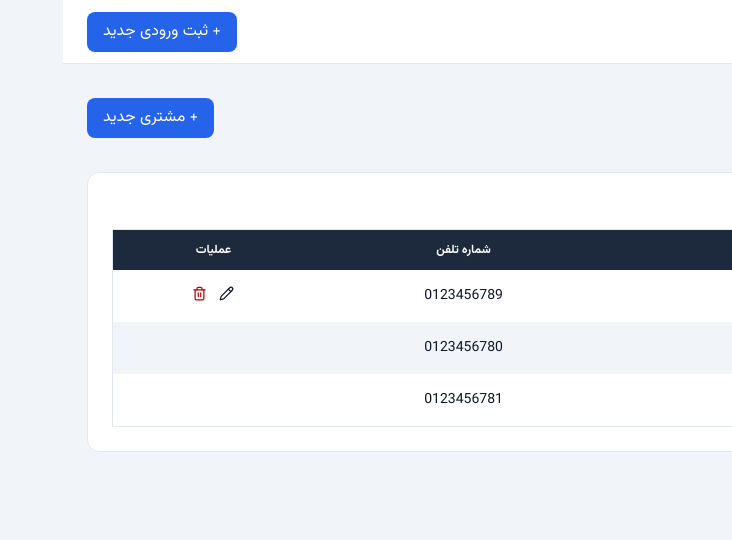
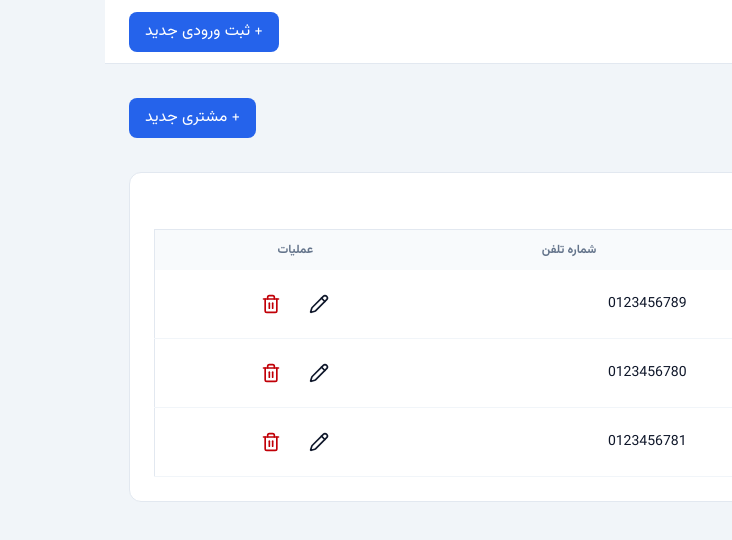
Before and after one commit to mosi3883/pistaFlow-ui, a React (Vite) app: page /customers in a window 1280 px wide. Shown: the top 540 px of the page, without its empty margins (548-1280 px from the left). Built offline with nearby package versions, Linux system fonts and the light colour scheme.

Commit message:
8-customers-2

```diff
--- a/package.json
+++ b/package.json
@@ -1,7 +1,7 @@
 {
   "name": "pistaflow-ui",
   "private": true,
-  "version": "0.8.1",
+  "version": "0.8.2",
   "type": "module",
   "scripts": {
     "dev": "vite",
--- a/src/components/customers/CustomerTable.jsx
+++ b/src/components/customers/CustomerTable.jsx
@@ -4,35 +4,55 @@ import { Link } from 'react-router';
 function CustomerTable() {
   return (
     <table className='border w-full'>
-      <thead className='bg-slate-800 text-white'>
+      <thead className='bg-slate-50 text-muted'>
         <tr>
-          <th className='p-3 text-xs text-center'>نام مشتری</th>
-          <th className='p-3 text-xs text-center'>شماره تلفن</th>
-          <th className='p-3 text-xs text-center'>عملیات</th>
+          <th className='px-4 py-3 text-xs text-center'>نام مشتری</th>
+          <th className='px-4 py-3 text-xs text-center'>شماره تلفن</th>
+          <th className='px-4 py-3 text-xs text-center'>عملیات</th>
         </tr>
       </thead>
       <tbody>
-        <tr>
-          <td className='p-4 text-sm text-center'>محمد احمدی</td>
-          <td className='p-4 text-sm text-center'>0123456789</td>
-          <td className='flex justify-center gap-3 p-4 text-sm'>
-            <Link to='#'>
-              <LuPencil size={15} />
-            </Link>
-            <button className='cursor-pointer'>
-              <LuTrash2 size={15} className='text-red-700 hover:text-red-500 transition-colors duration-150' />
-            </button>
+        <tr className='hover:bg-slate-50 border-slate-100 border-b transition-colors duration-150'>
+          <td className='px-4 py-4 text-sm text-right'>محمد احمدی</td>
+          <td className='px-4 py-4 text-sm text-right'>0123456789</td>
+          <td className='px-4 py-4 text-sm text-right'>
+            <div className='flex justify-center gap-3'>
+              <Link to='#' className='p-2'>
+                <LuPencil size={20} />
+              </Link>
+              <button className='p-2 cursor-pointer'>
+                <LuTrash2 size={20} className='text-red-700 hover:text-red-500 transition-colors duration-150' />
+              </button>
+            </div>
           </td>
         </tr>
-        <tr className='bg-slate-100'>
-          <td className='p-4 text-sm text-center'>علی رضایی</td>
-          <td className='p-4 text-sm text-center'>0123456780</td>
-          <td></td>
+        <tr className='hover:bg-slate-50 border-slate-100 border-b transition-colors duration-150'>
+          <td className='px-4 py-4 text-sm text-right'>علی رضایی</td>
+          <td className='px-4 py-4 text-sm text-right'>0123456780</td>
+          <td className='px-4 py-4 text-sm text-right'>
+            <div className='flex justify-center gap-3'>
+              <Link to='#' className='p-2'>
+                <LuPencil size={20} />
+              </Link>
+              <button className='p-2 cursor-pointer'>
+                <LuTrash2 size={20} className='text-red-700 hover:text-red-500 transition-colors duration-150' />
+              </button>
+            </div>
+          </td>
         </tr>
-        <tr>
-          <td className='p-4 text-sm text-center'>حاج غلامعلی احمدآبادی</td>
-          <td className='p-4 text-sm text-center'>0123456781</td>
-          <td></td>
+        <tr className='hover:bg-slate-50 border-slate-100 border-b transition-colors duration-150'>
+          <td className='px-4 py-4 text-sm text-right'>حاج غلامعلی احمدآبادی</td>
+          <td className='px-4 py-4 text-sm text-right'>0123456781</td>
+          <td className='px-4 py-4 text-sm text-right'>
+            <div className='flex justify-center gap-3'>
+              <Link to='#' className='p-2'>
+                <LuPencil size={20} />
+              </Link>
+              <button className='p-2 cursor-pointer'>
+                <LuTrash2 size={20} className='text-red-700 hover:text-red-500 transition-colors duration-150' />
+              </button>
+            </div>
+          </td>
         </tr>
       </tbody>
     </table>
```
Also changed, not shown: 1 other file (tests, documents, lock files or other folders).
